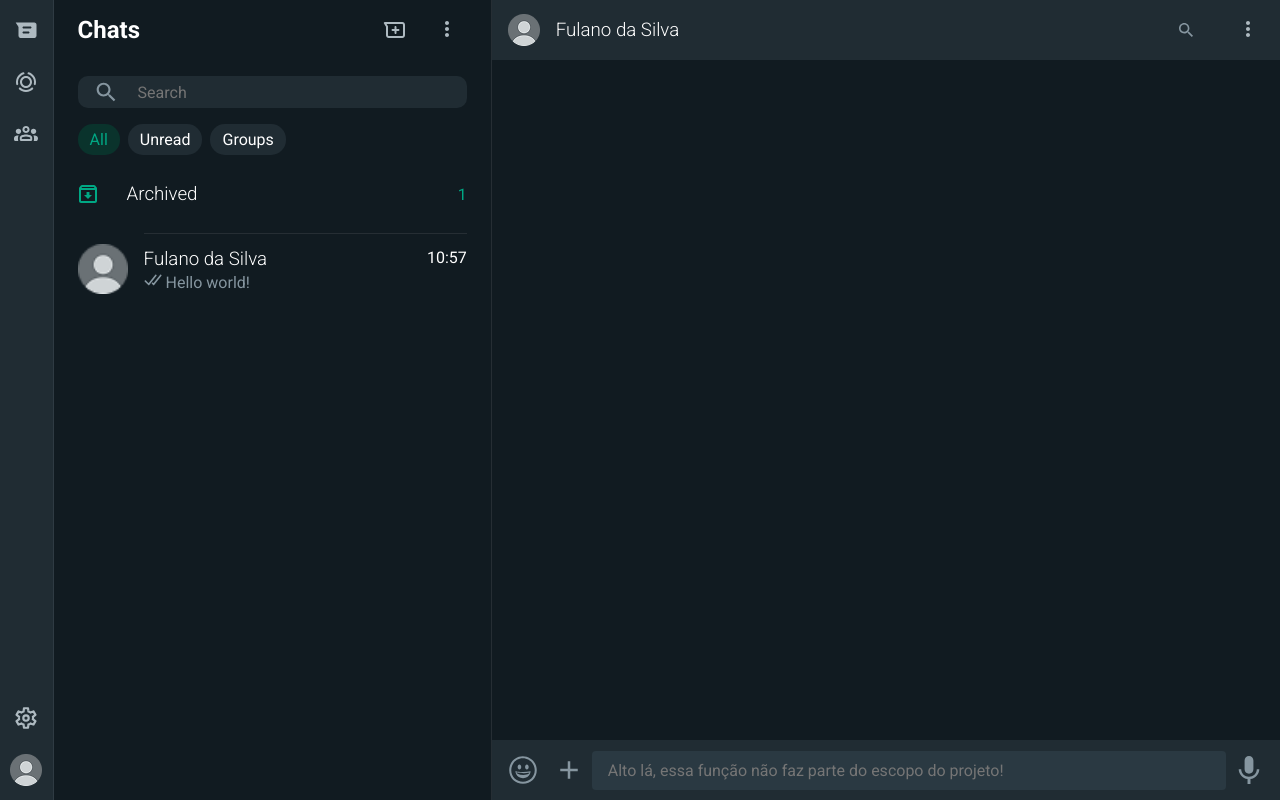
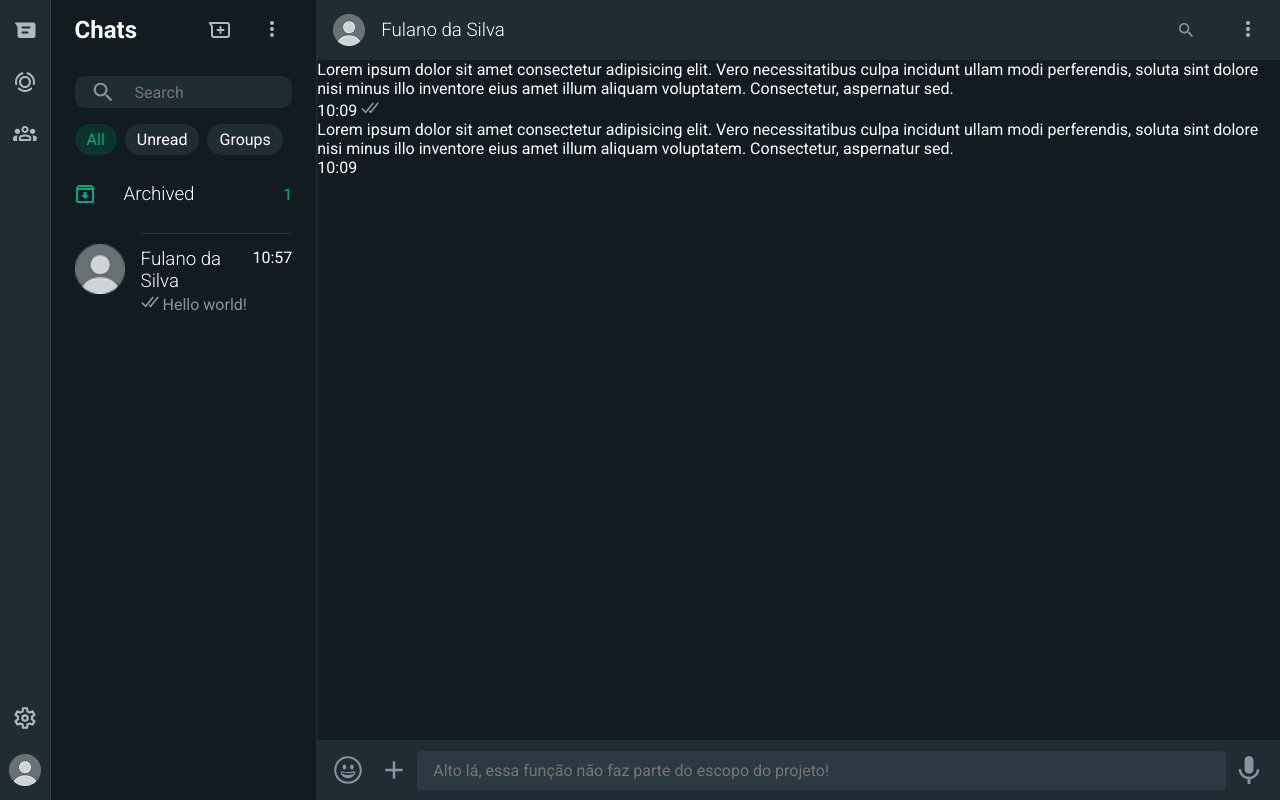
Before and after one commit to EdvanOAlves/17-API_WhatsappWeb_UI_Study, a plain HTML site: page index.html in a window 1280 px wide. Drawn offline with Linux system fonts and the light colour scheme.

Commit message:
feat: add placeholder chat messages

```diff
--- a/index.html
+++ b/index.html
@@ -86,7 +86,22 @@
             </ul>
 
         </header>
-        <section class="chat-body"></section>
+        <section class="chat-body">
+            <div class="message sent">
+                <p>Lorem ipsum dolor sit amet consectetur adipisicing elit. Vero necessitatibus culpa incidunt ullam modi perferendis, soluta sint dolore nisi minus illo inventore eius amet illum aliquam voluptatem. Consectetur, aspernatur sed.</p>
+                <div class="message-data">
+                    <span>10:09</span>
+                    <img src="./icons/Received-icon.svg" class="message-status" alt="">
+                </div>
+            </div>
+            <div class="message received">
+                <p>Lorem ipsum dolor sit amet consectetur adipisicing elit. Vero necessitatibus culpa incidunt ullam modi perferendis, soluta sint dolore nisi minus illo inventore eius amet illum aliquam voluptatem. Consectetur, aspernatur sed.</p>
+                <div class="message-data">
+                    <span>10:09</span>
+                </div>
+            </div>
+
+        </section>
         <footer class="chat-footer">
             <div class="attach">
                 <img src="./icons/Emojis-button.svg" alt="" class="chat-button">
```
